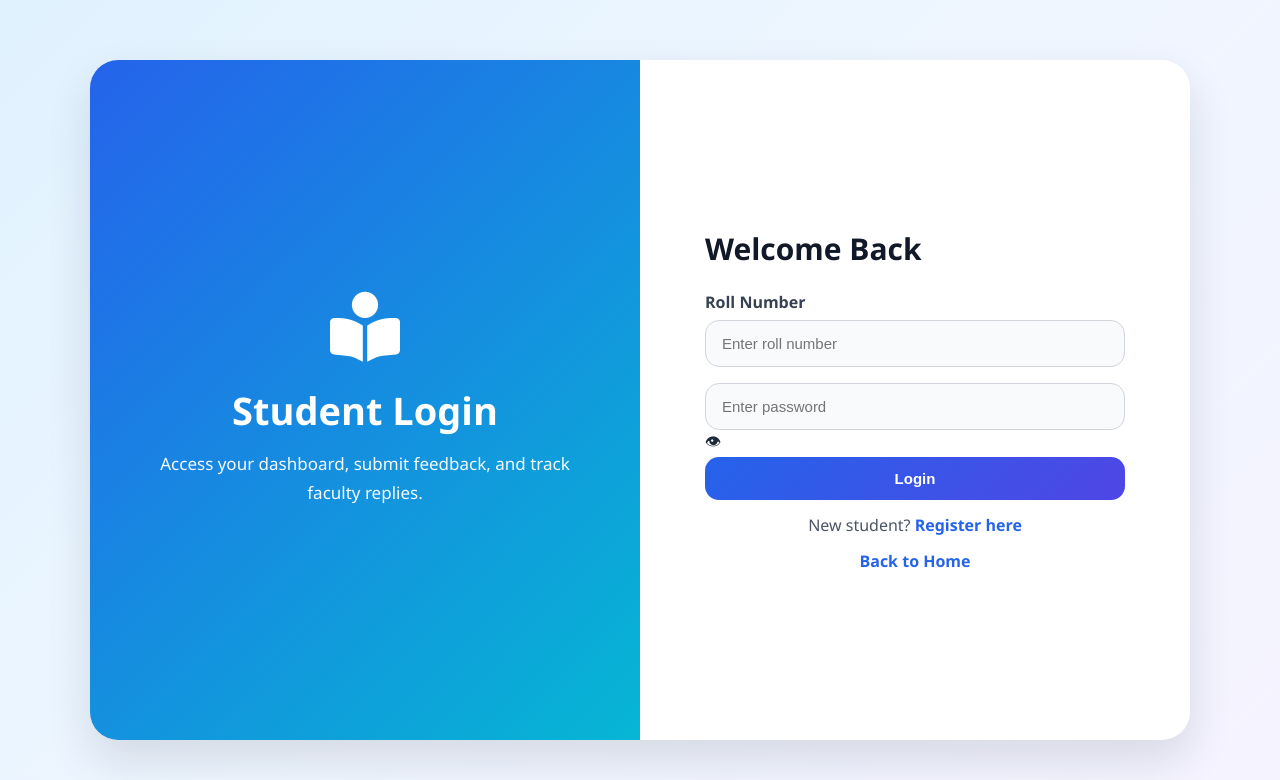
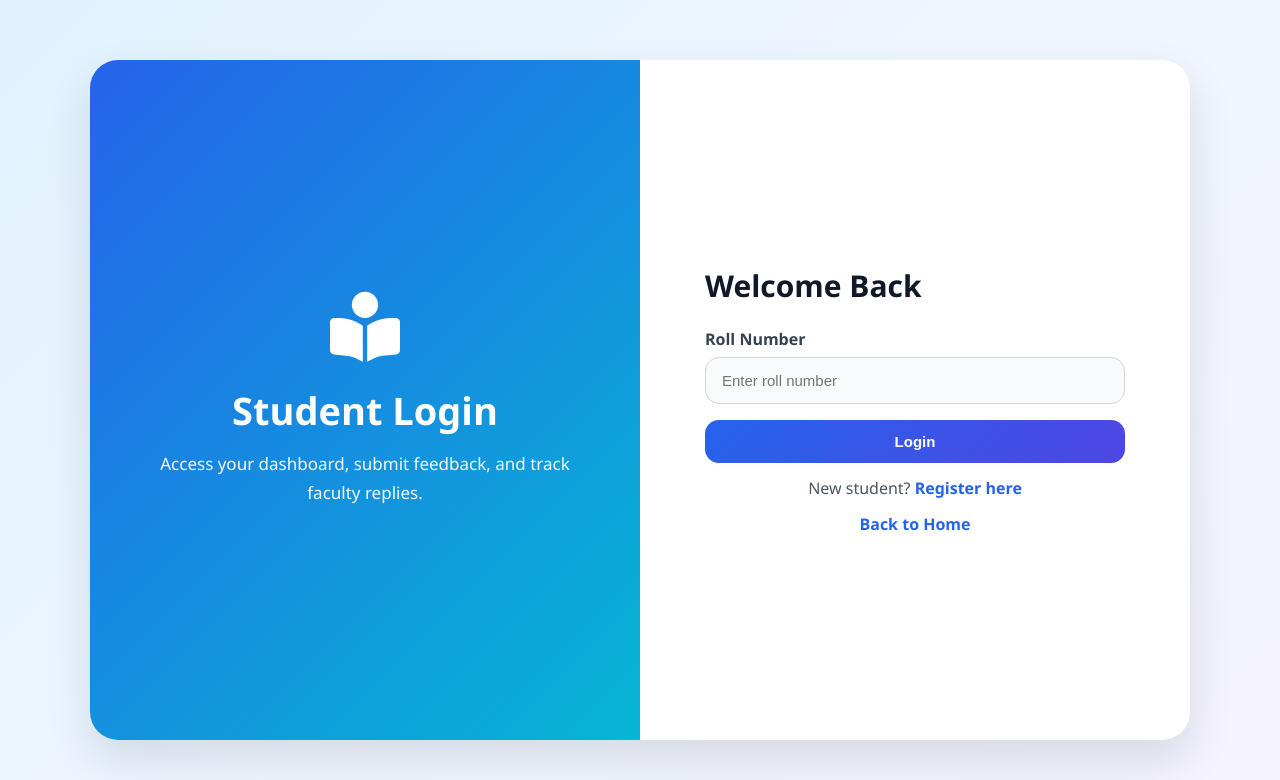
Before and after one commit to Koushindra12/Feedback_System, a Flask app: page /student_login in a window 1280 px wide. Shown: the top 780 px of the page. Run offline with Flask 3, Linux system fonts and the light colour scheme.

Commit message:
Remove password field from student login template
Removed password input field and toggle option from student login form.

```diff
--- a/templates/student_login.html
+++ b/templates/student_login.html
@@ -35,10 +35,6 @@
                         <input type="text" name="roll_no" placeholder="Enter roll number" required>
                     </div>
 
-                 <div class="password-box">
-                   <input type="password" id="password" name="password" placeholder="Enter password" required>
-                    <span class="toggle-password" onclick="togglePassword()">👁</span>
-                    </div>
 
                     <button type="submit" class="btn full-btn">Login</button>
                 </form>
```
